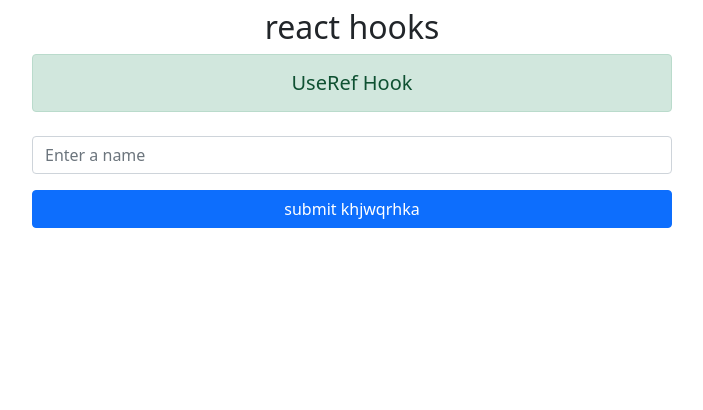
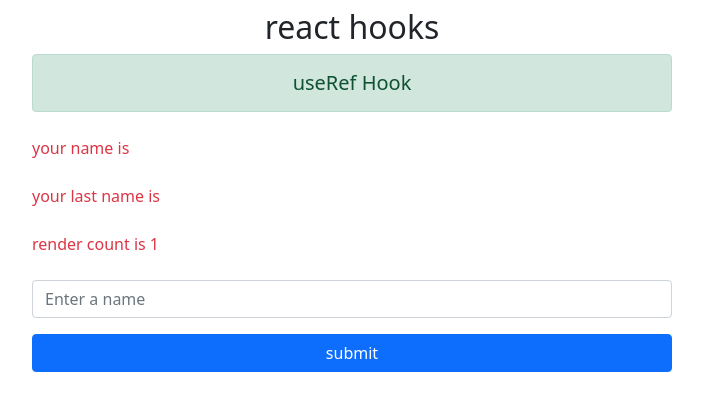
Before and after one commit to samiraahmadi702/react-hooks, a React (Create React App) app: page / in a window 1280 px wide. Shown: the top 410 px of the page, without its empty margins (288-991 px from the left). Built offline with nearby package versions, Linux system fonts and the light colour scheme.

Commit message:
+ Show previous name input + Show render count

```diff
--- a/src/UseRefHook.jsx
+++ b/src/UseRefHook.jsx
@@ -1,15 +1,49 @@
+import {useRef, useEffect, useState} from "react";
+
 const UseRefHook = () => {
+
+    const inputRef = useRef(null);
+    const [name, setName] = useState("");
+    const preName = useRef("");
+    const renderCount = useRef(1);
+
+    useEffect(() => {
+        renderCount.current = renderCount.current + 1;
+        // inputRef.current.placeholder = " please enter your name";
+        // inputRef.current.className = "bg-warning";
+    })
+
+    useEffect(() => {
+        preName.current = name;
+    }, [name])
+
+
+    const focusInput = () => {
+        inputRef.current.focus();
+    }
+
     return (
         <>
             <div className="d-grid w-50 gap-2 m-auto">
                 <h5 className="alert alert-success text-center">
-                    UseRef Hook
+                    useRef Hook
                 </h5>
+                <p>{`your name is ${name}`}</p>
+                <p>{`your last name is ${preName.current}`}</p>
+                <p>{`render count is ${renderCount.current}`}</p>
                 <input type="text"
+                       ref={inputRef}
+                       value={name}
+                       onChange={e => {
+                           setName(e.target.value)
+                       }
+                       }
                        className="form-control"
                        placeholder="Enter a name"/>
-                <button className="btn btn-primary btn-block mt-2">
-                    submit khjwqrhka
+                <button
+                    onClick={focusInput}
+                    className="btn btn-primary btn-block mt-2">
+                    submit
                 </button>
             </div>
 
```
